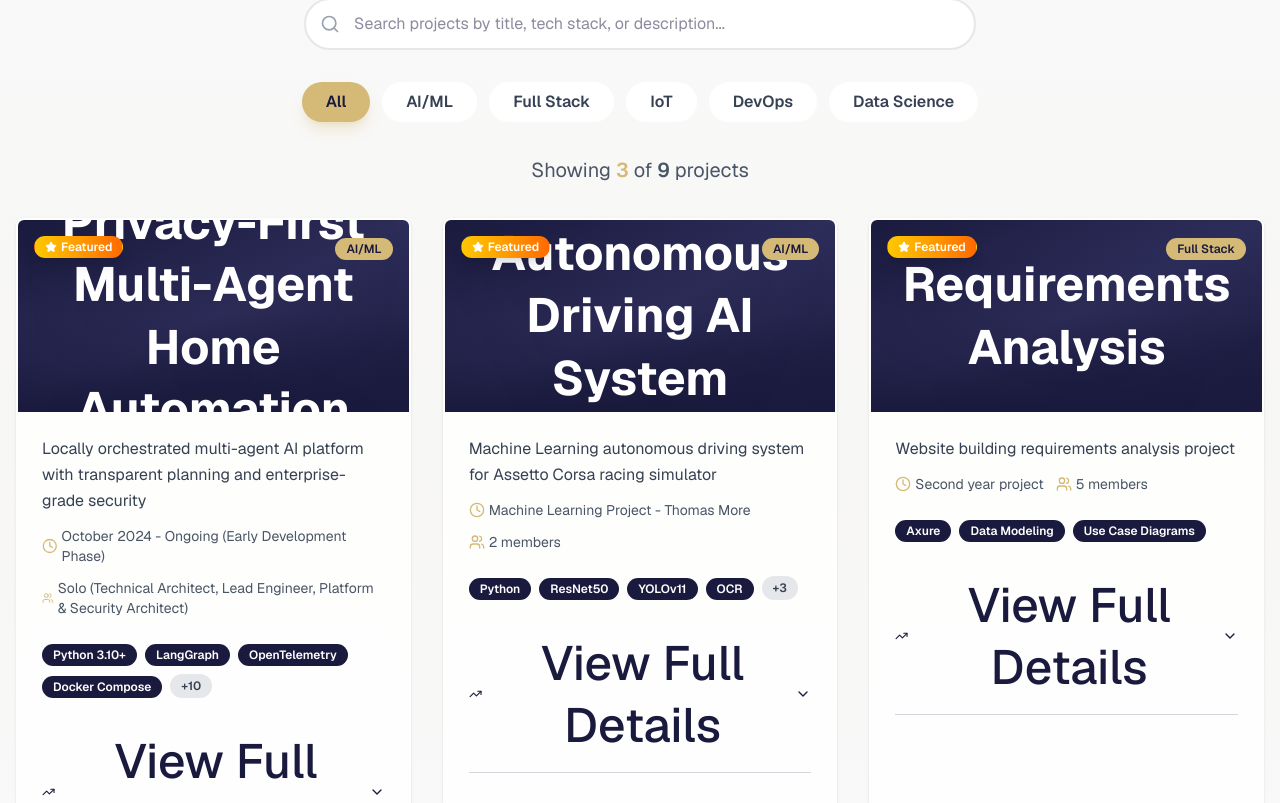
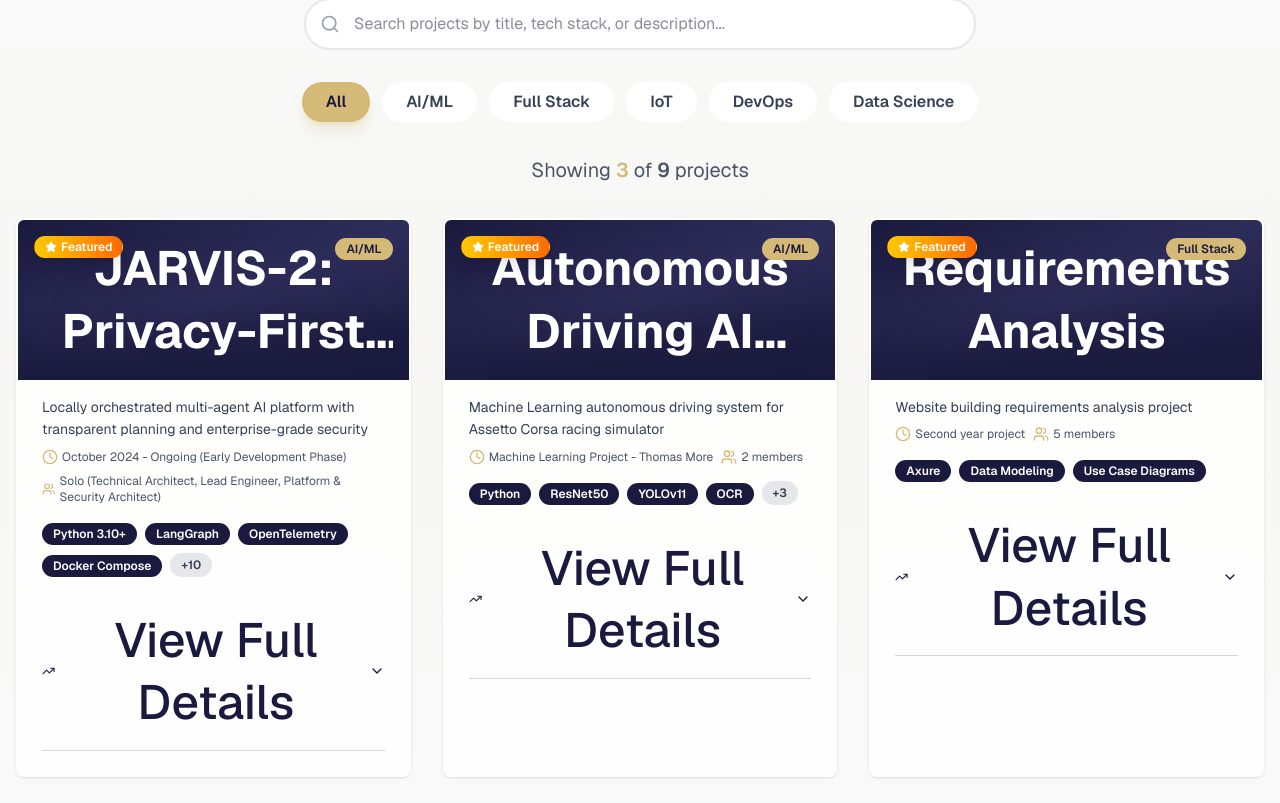
Before and after one commit to abdulsalam-aldabik/salumi, a Next.js app: page / in a window 1280 px wide. Shown: the part 1897-2700 px from the top of the page. Built offline with nearby package versions, Linux system fonts and the light colour scheme.

Commit message:
Fix: Make project cards smaller and fix dark mode toggle

```diff
--- a/app/layout.tsx
+++ b/app/layout.tsx
@@ -90,6 +90,23 @@ export default function RootLayout({
 }>) {
   return (
     <html lang="en" suppressHydrationWarning>
+      <head>
+        <script
+          dangerouslySetInnerHTML={{
+            __html: `
+              try {
+                const theme = localStorage.getItem('theme');
+                const prefersDark = window.matchMedia('(prefers-color-scheme: dark)').matches;
+                if (theme === 'dark' || (!theme && prefersDark)) {
+                  document.documentElement.classList.add('dark');
+                } else {
+                  document.documentElement.classList.remove('dark');
+                }
+              } catch (e) {}
+            `,
+          }}
+        />
+      </head>
       <body
         className={`${geistSans.variable} ${geistMono.variable} antialiased bg-white dark:bg-gray-900 text-gray-900 dark:text-gray-100 transition-colors duration-300`}
         suppressHydrationWarning
--- a/components/Navigation.tsx
+++ b/components/Navigation.tsx
@@ -66,17 +66,14 @@ export function Navigation() {
   // Toggle theme
   const toggleTheme = () => {
     const newTheme = theme === "light" ? "dark" : "light";
-    console.log("Toggling theme from", theme, "to", newTheme);
     setTheme(newTheme);
     localStorage.setItem("theme", newTheme);
 
-    // Force remove/add dark class
+    // Apply theme immediately
     if (newTheme === "dark") {
       document.documentElement.classList.add("dark");
-      console.log("Added dark class, current classes:", document.documentElement.className);
     } else {
       document.documentElement.classList.remove("dark");
-      console.log("Removed dark class, current classes:", document.documentElement.className);
     }
   };
 
--- a/components/Projects.tsx
+++ b/components/Projects.tsx
@@ -270,7 +270,7 @@ function ProjectCard({ project, index, activeTab, setActiveTab }: ProjectCardPro
 
         <div className="relative z-10 max-w-full overflow-hidden">
           {/* Project Header Image */}
-          <div className="relative h-48 w-full overflow-hidden bg-gradient-to-br from-[#1a1a3e] via-[#2d2d5a] to-[#1a1a3e]">
+          <div className="relative h-40 w-full overflow-hidden bg-gradient-to-br from-[#1a1a3e] via-[#2d2d5a] to-[#1a1a3e]">
             {/* Badges */}
             <div className="absolute left-4 top-4 z-20 flex gap-2">
               {project.featured && (
@@ -295,9 +295,9 @@ function ProjectCard({ project, index, activeTab, setActiveTab }: ProjectCardPro
 
             {/* Title with gradient overlay */}
             <div className="absolute inset-0 bg-gradient-to-t from-[#1a1a3e] via-transparent to-transparent" />
-            <div className="absolute inset-0 flex items-center justify-center p-6">
+            <div className="absolute inset-0 flex items-center justify-center p-4">
               <motion.h3
-                className="text-center text-2xl font-bold text-white drop-shadow-2xl"
+                className="text-center text-xl font-bold text-white drop-shadow-2xl line-clamp-2"
                 initial={{ opacity: 0, y: 20 }}
                 animate={inView ? { opacity: 1, y: 0 } : {}}
                 transition={{ duration: 0.6, delay: 0.3 }}
@@ -310,13 +310,13 @@ function ProjectCard({ project, index, activeTab, setActiveTab }: ProjectCardPro
             <div className="absolute inset-0 bg-gradient-to-t from-[#D5B977]/30 to-transparent opacity-0 transition-opacity duration-500 group-hover:opacity-100" />
           </div>
 
-          <CardHeader className="space-y-3">
-            <CardDescription className="text-base leading-relaxed text-gray-700 dark:text-gray-300">
+          <CardHeader className="space-y-2 py-4">
+            <CardDescription className="text-sm leading-relaxed text-gray-700 dark:text-gray-300">
               {project.shortDescription}
             </CardDescription>
 
             {/* Project Meta Info */}
-            <div className="flex flex-wrap gap-3 text-sm text-gray-600 dark:text-gray-400">
+            <div className="flex flex-wrap gap-2 text-xs text-gray-600 dark:text-gray-400">
               <div className="flex items-center gap-1">
                 <Clock className="h-4 w-4 text-[#D5B977]" />
                 <span>{project.duration}</span>
```
